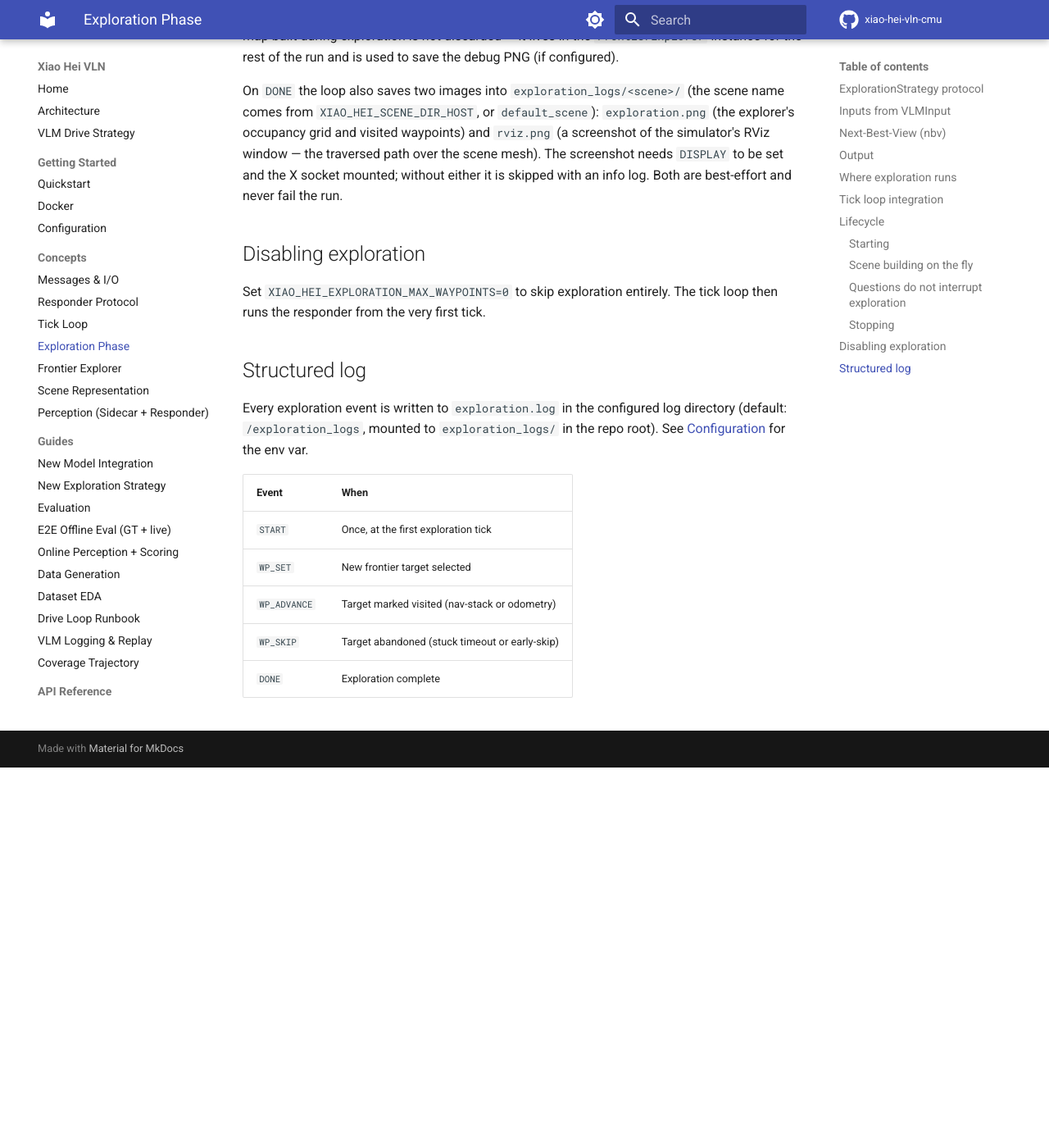
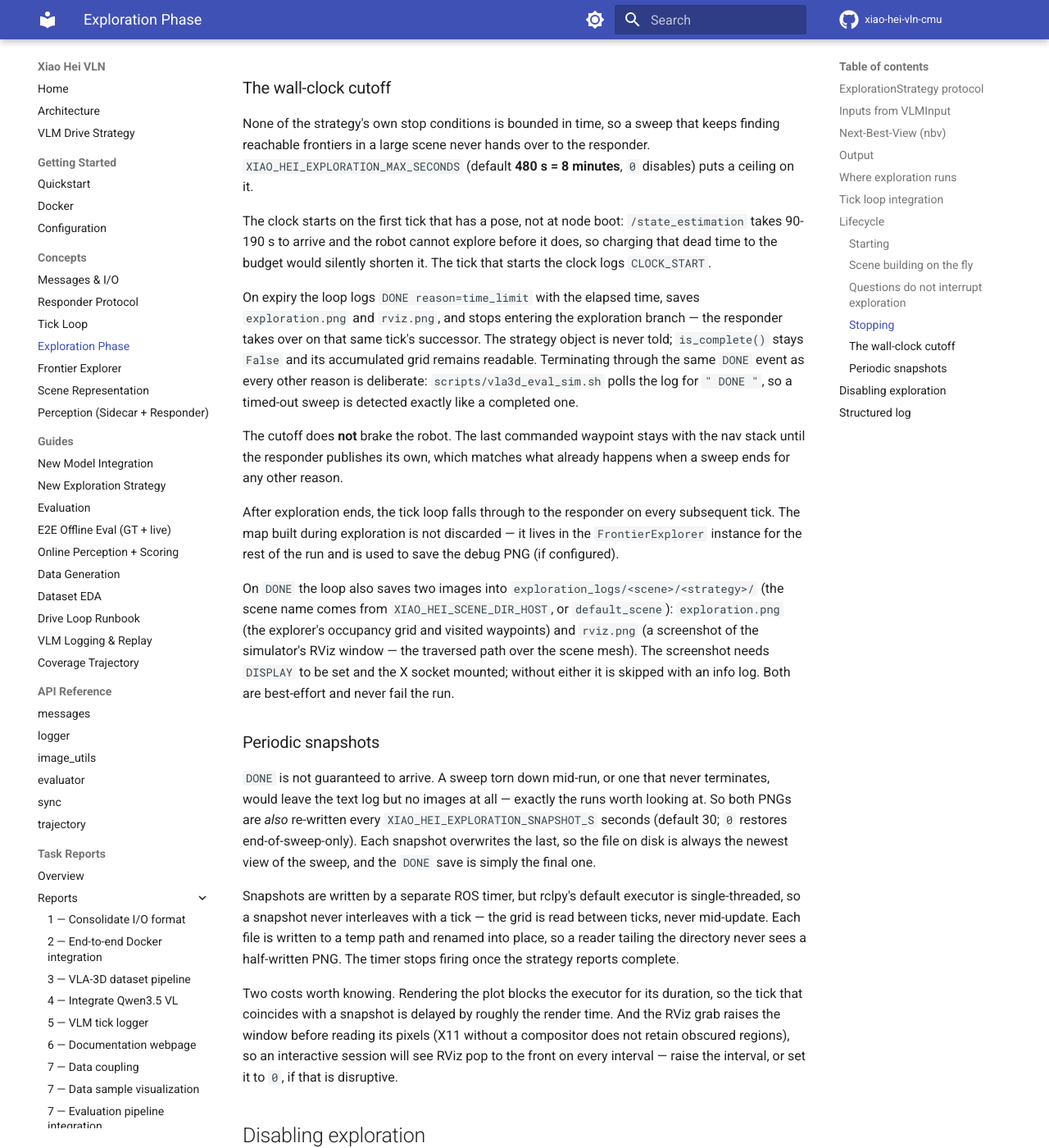
Before and after one commit to ginlov/xiao-hei-vln-cmu, an MkDocs documentation site: the page built from docs/concepts/exploration.md, in a window 1280 px wide and 1400 px high, scrolled down 3512 px. Shown: the whole window at 82% size. Built offline with MkDocs 1.6.1 and Material for MkDocs 9.7.7, drawn with Linux system fonts in a browser that asks for light colours; comment, search, counter and statistics services are not loaded; before the commit the page ends 4448 px from its top, so only the background shows below that; some of the changed text lies outside the part shown.

Commit message:
feat(exploration): time budget, mid-sweep snapshots, per-strategy paths
Three related changes to how an exploration sweep ends and what it leaves
behind (TASK 40/41/42).

Wall-clock cutoff (XIAO_HEI_EXPLORATION_MAX_SECONDS, default 480s). None of
the strategy's own stop conditions is bounded in time, so a large scene with
reachable frontiers left never handed over to the responder. The clock starts
on the first tick with a pose, not at node boot — /state_estimation takes
90-190s to arrive and the robot cannot explore before it does. On expiry the
loop logs DONE reason=time_limit and saves the images, so log watchers see one
termination event whatever the reason.

Periodic snapshots (XIAO_HEI_EXPLORATION_SNAPSHOT_S, default 30s). Both PNGs
are re-written mid-sweep, not only on DONE, so a run torn down early still
leaves images. Writes go through a temp file and a rename, so a reader never
observes a half-written PNG.

Artefact paths keyed on scene *and* strategy: exploration_logs/<scene>/
<strategy>/. exploration.log opens with mode "w", so comparing two algorithms
on one scene used to delete the first run's evidence. A disabled run labels
itself no_exploration rather than claiming a real strategy's directory.

Adds tests/test_exploration_snapshot.py (24 tests) covering the budget
predicate, the atomic publish, and mid-sweep plotting for both strategies.

Co-Authored-By: Claude Opus 5 <noreply@anthropic.com>

```diff
--- a/docs/concepts/exploration.md
+++ b/docs/concepts/exploration.md
@@ -135,27 +135,76 @@ is actively searched for during the remaining ticks.
 
 ### Stopping
 
-Exploration ends when `is_complete()` returns `True`.  There are three
-reasons this can happen:
+Exploration ends when `is_complete()` returns `True`, or when the wall-clock
+budget expires.  There are four reasons this can happen:
 
-| Reason | `exploration.log` field | What happened |
+| Reason | Decided by | What happened |
 |---|---|---|
-| `budget_exhausted` | `visited=N skipped=M` | `N` waypoints visited, budget used up |
-| `no_frontiers` | `visited=N skipped=M` | No frontier clusters remain — full coverage |
-| `max_consecutive_skips` | `visited=N skipped=M` | Nav stack failed on too many targets in a row |
+| `budget_exhausted` | strategy | `N` waypoints visited, budget used up |
+| `no_frontiers` | strategy | No frontier clusters remain — full coverage |
+| `max_consecutive_skips` | strategy | Nav stack failed on too many targets in a row |
+| `time_limit` | tick loop | `XIAO_HEI_EXPLORATION_MAX_SECONDS` elapsed (default 480 s) |
+
+### The wall-clock cutoff
+
+None of the strategy's own stop conditions is bounded in time, so a sweep that
+keeps finding reachable frontiers in a large scene never hands over to the
+responder.  `XIAO_HEI_EXPLORATION_MAX_SECONDS` (default **480 s = 8 minutes**,
+`0` disables) puts a ceiling on it.
+
+The clock starts on the first tick that has a pose, not at node boot:
+`/state_estimation` takes 90-190 s to arrive and the robot cannot explore
+before it does, so charging that dead time to the budget would silently
+shorten it.  The tick that starts the clock logs `CLOCK_START`.
+
+On expiry the loop logs `DONE  reason=time_limit` with the elapsed time,
+saves `exploration.png` and `rviz.png`, and stops entering the exploration
+branch — the responder takes over on that same tick's successor.  The strategy
+object is never told; `is_complete()` stays `False` and its accumulated grid
+remains readable.  Terminating through the same `DONE` event as every other
+reason is deliberate: `scripts/vla3d_eval_sim.sh` polls the log for `" DONE "`,
+so a timed-out sweep is detected exactly like a completed one.
+
+The cutoff does **not** brake the robot.  The last commanded waypoint stays
+with the nav stack until the responder publishes its own, which matches what
+already happens when a sweep ends for any other reason.
 
 After exploration ends, the tick loop falls through to the responder on
 every subsequent tick.  The map built during exploration is not discarded
 — it lives in the `FrontierExplorer` instance for the rest of the run
 and is used to save the debug PNG (if configured).
 
-On `DONE` the loop also saves two images into `exploration_logs/<scene>/`
-(the scene name comes from `XIAO_HEI_SCENE_DIR_HOST`, or `default_scene`):
+On `DONE` the loop also saves two images into
+`exploration_logs/<scene>/<strategy>/` (the scene name comes from
+`XIAO_HEI_SCENE_DIR_HOST`, or `default_scene`):
 `exploration.png` (the explorer's occupancy grid and visited waypoints) and
 `rviz.png` (a screenshot of the simulator's RViz window — the traversed path
 over the scene mesh).  The screenshot needs `DISPLAY` to be set and the X
 socket mounted; without either it is skipped with an info log.  Both are
 best-effort and never fail the run.
+
+### Periodic snapshots
+
+`DONE` is not guaranteed to arrive.  A sweep torn down mid-run, or one that
+never terminates, would leave the text log but no images at all — exactly the
+runs worth looking at.  So both PNGs are *also* re-written every
+`XIAO_HEI_EXPLORATION_SNAPSHOT_S` seconds (default 30; `0` restores
+end-of-sweep-only).  Each snapshot overwrites the last, so the file on disk is
+always the newest view of the sweep, and the `DONE` save is simply the final
+one.
+
+Snapshots are written by a separate ROS timer, but rclpy's default executor is
+single-threaded, so a snapshot never interleaves with a tick — the grid is read
+between ticks, never mid-update.  Each file is written to a temp path and
+renamed into place, so a reader tailing the directory never sees a half-written
+PNG.  The timer stops firing once the strategy reports complete.
+
+Two costs worth knowing.  Rendering the plot blocks the executor for its
+duration, so the tick that coincides with a snapshot is delayed by roughly the
+render time.  And the RViz grab raises the window before reading its pixels
+(X11 without a compositor does not retain obscured regions), so an interactive
+session will see RViz pop to the front on every interval — raise the interval,
+or set it to `0`, if that is disruptive.
 
 ## Disabling exploration
 
@@ -175,4 +224,5 @@ for the env var.
 | `WP_SET` | New frontier target selected |
 | `WP_ADVANCE` | Target marked visited (nav-stack or odometry) |
 | `WP_SKIP` | Target abandoned (stuck timeout or early-skip) |
-| `DONE` | Exploration complete |
+| `CLOCK_START` | First tick with a pose — the wall-clock budget starts here |
+| `DONE` | Exploration over (`reason=` names which of the four) |
```
Also changed, not shown: docker/README.md (+3 -1 lines), docs/getting-started/configuration.md (+8 -5 lines), docs/tasks/TASK 40 - Periodic exploration snapshots instead of end-of-sweep only.md (added, +119 -0 lines), docs/tasks/TASK 41 - Artefact paths keyed on scene and strategy.md (added, +103 -0 lines), docs/tasks/TASK 42 - An eight-minute wall-clock cutoff for exploration.md (added, +117 -0 lines), docs/tasks/index.md (+3 -0 lines), 8 other files.
